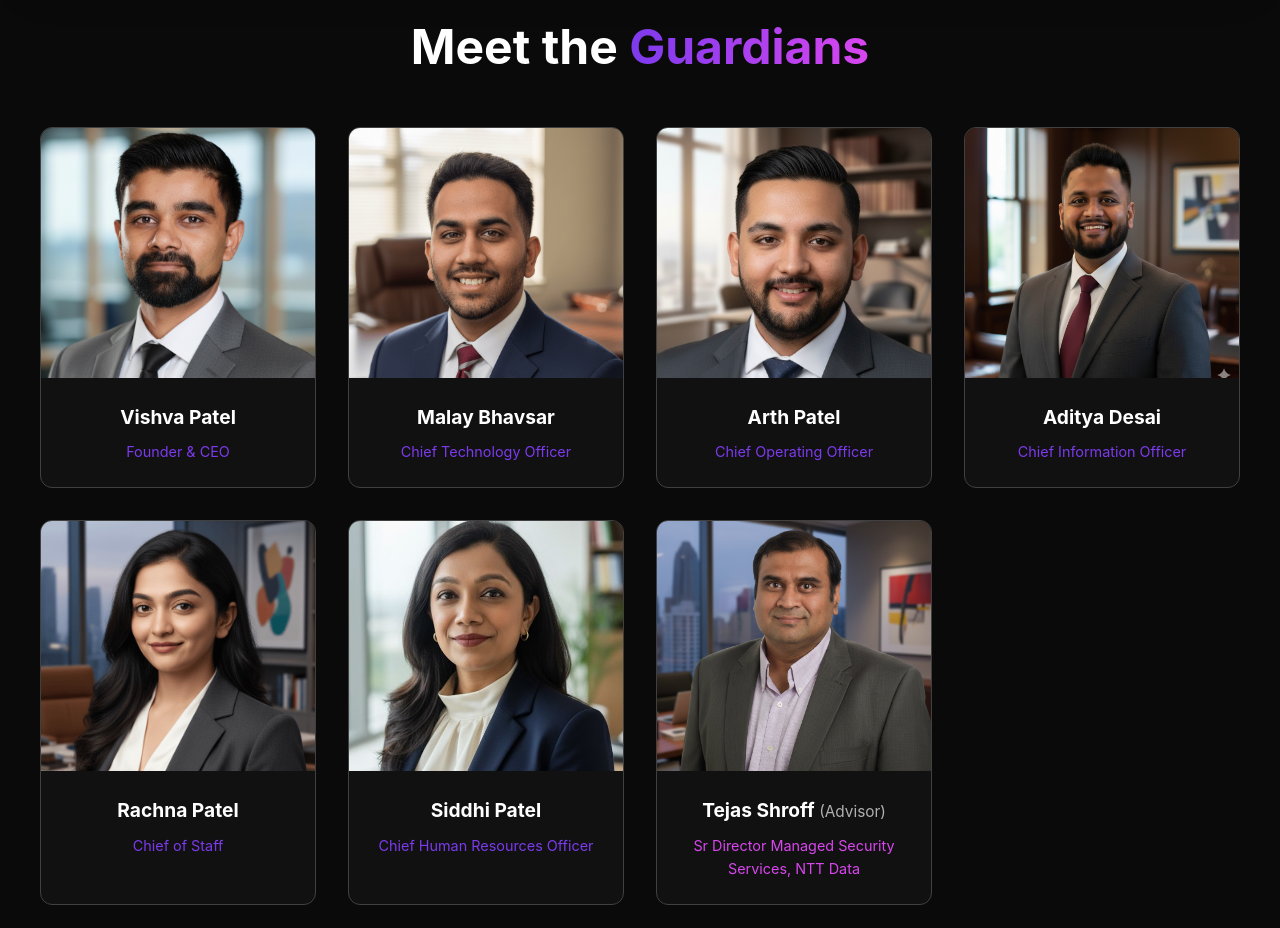
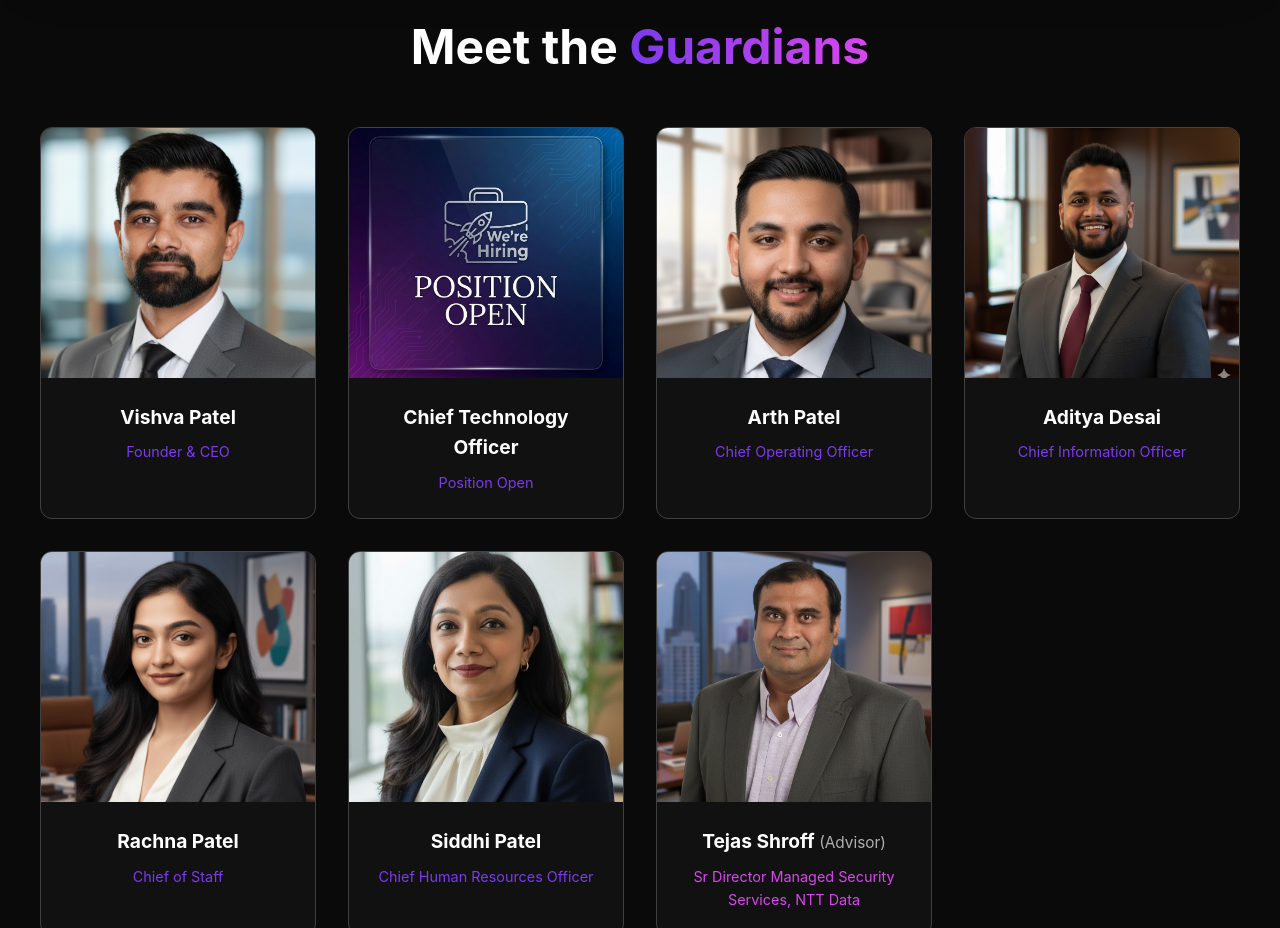
Before and after one commit to vishvacyber/resilient-privacy-website-gravity, a React (Vite) app: page /company/about in a window 1280 px wide. Shown: the part 800-1728 px from the top of the page. Built offline with nearby package versions, Linux system fonts and the light colour scheme; no server answers.

Commit message:
Replace Malay Bhavsar with open CTO position and add placeholder image

```diff
--- a/src/pages/About.jsx
+++ b/src/pages/About.jsx
@@ -8,7 +8,7 @@ const About = () => {
 
     const team = [
         { name: 'Vishva Patel', role: 'Founder & CEO', fullRole: 'Founder & Chief Executive Officer', bio: 'Visionary leader with over 9 years of experience in cybersecurity and enterprise software. Vishva founded Resilient Privacy with a mission to secure the world\'s API digital infrastructure.', linkedin: 'https://www.linkedin.com/in/vishva-vp', img: '/vishva_patel.png' },
-        { name: 'Malay Bhavsar', role: 'Chief Technology Officer', fullRole: 'Chief Technology Officer', bio: 'Architect of the CoreShield™ platform and AI security pioneer. Malay leads our engineering teams in building the next generation of API security solutions.', img: '/malay_bhavsar.jpg' },
+        { name: 'Chief Technology Officer', role: 'Position Open', fullRole: 'Chief Technology Officer - Position Open', bio: 'We\'re seeking an exceptional technology leader to architect our next-generation API security platform. If you\'re passionate about building innovative security solutions, we\'d love to hear from you.', img: '/position_open.jpg', isOpen: true },
         { name: 'Arth Patel', role: 'Chief Operating Officer', fullRole: 'Chief Operating Officer', bio: 'Scaling our global operations and customer success teams. Arth ensures that we deliver value to our customers every single day.', img: '/arth_patel.jpg' },
         { name: 'Aditya Desai', role: 'Chief Information Officer', fullRole: 'Chief Information Officer', bio: 'Overseeing our global information strategy and internal security posture. Aditya ensures that Resilient Privacy practices what it preaches.', img: '/aditya_desai.jpg' },
         { name: 'Rachna Patel', role: 'Chief of Staff', fullRole: 'Chief of Staff', bio: 'Driving operational excellence and strategic initiatives across the organization. Rachna ensures that our teams are aligned and executing on our mission.', img: '/rachna_patel.jpg' },
```
Also changed, not shown: public/malay_bhavsar.jpg (deleted), public/position_open.jpg (added).
